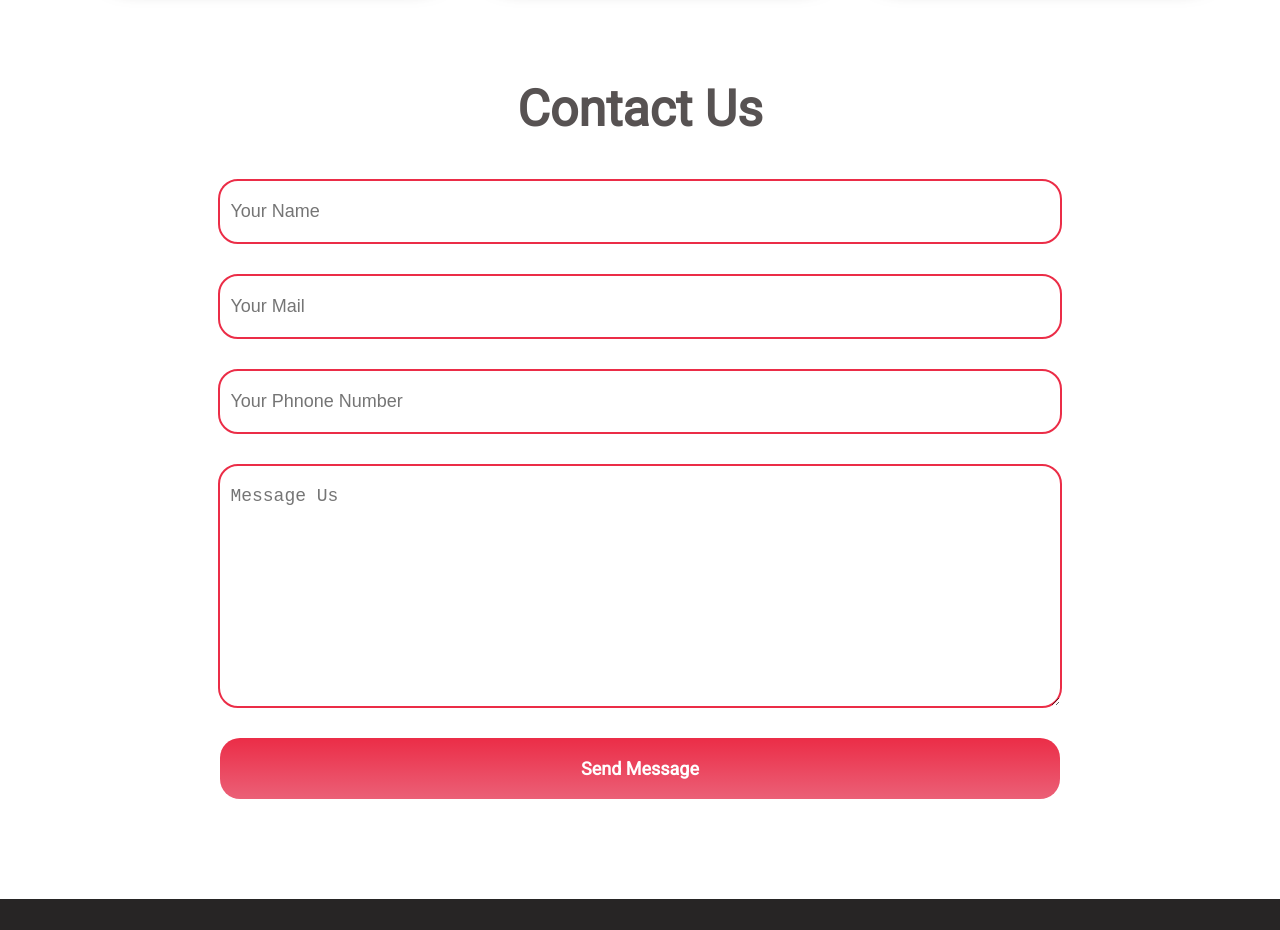
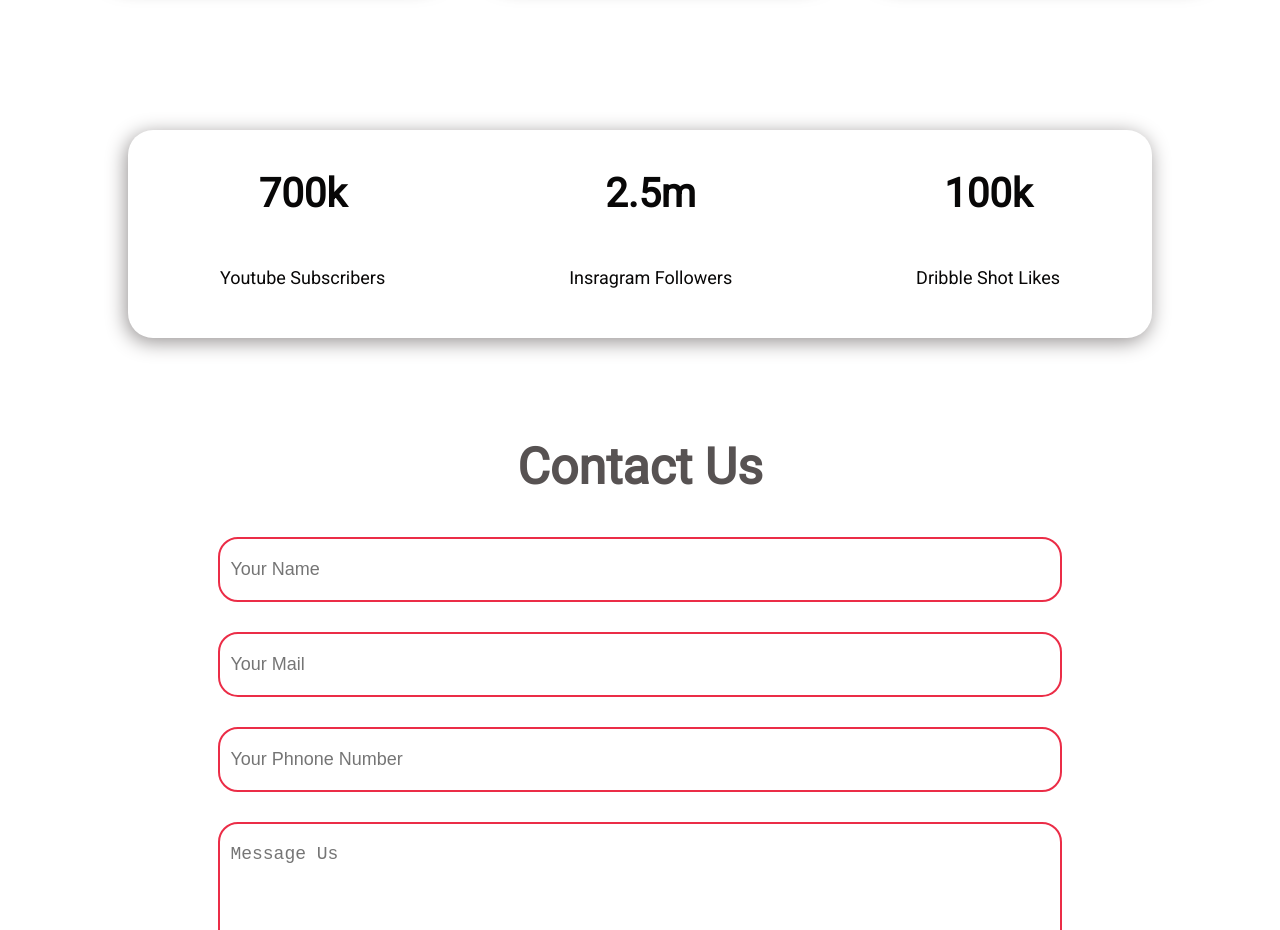
Before and after one commit to mariaisratjahan/food-network, a plain HTML site: page index.html in a window 1280 px wide. Shown: the part 2100-3030 px from the top of the page. Drawn offline with Linux system fonts and the light colour scheme.

Commit message:
all added

```diff
--- a/index.html
+++ b/index.html
@@ -51,7 +51,8 @@
     <section id="my-recipies">
         <div class="recipie-content">
             <h2>Our Recipies</h2>
-            <p>We bring the season's best mix of organic produce and hand-crafted farm products conveniently to your door by growing and partnering with local farms and artisans in your area.</p>
+            <p>We bring the season's best mix of organic produce and hand-crafted farm products conveniently to your
+                door by growing and partnering with local farms and artisans in your area.</p>
         </div>
         <div class="boxes flexible-content">
             <div class="box box-1">
@@ -71,6 +72,20 @@
             </div>
         </div>
     </section>
+    <section id="subscriber-section" class="flexible-content">
+        <div class="subscriber-content">
+            <h3>700k</h3>
+            <p>Youtube Subscribers</p>
+        </div>
+        <div class="subscriber-content">
+            <h3>2.5m</h3>
+            <p>Insragram Followers</p>
+        </div>
+        <div class="subscriber-content">
+            <h3>100k</h3>
+            <p>Dribble Shot Likes</p>
+        </div>
+    </section>
     <section id="contact-us">
         <h2>Contact Us</h2>
         <div class="form">
@@ -83,6 +98,7 @@
             </form>
         </div>
     </section>
+
     <footer>
         <h2><span class="colored-text"> Delicious </span>Food</h2>
         <p>copyright © 2021 Delicious Food.All rights reserved</p>
--- a/style.css
+++ b/style.css
@@ -126,7 +126,25 @@ p{
     height:50%;
     border-radius: 25px;
 }
+#subscriber-section{
+    width:80%;
+    margin: 150px auto;
+    color:rgb(8, 7, 7);
+    box-shadow:-2px 4px 20px 0px rgb(150, 146, 146);
+    margin-bottom: 100px;
+    border-radius: 25px;
 
+
+}
+.subscriber-content{
+    margin:0 auto;
+    text-align: center;
+
+}
+.subscriber-content h3{
+    font-size: 40px;
+    font-weight: 700;
+}
 #contact-us{
     width:80%;
     margin: 100px auto;
```
